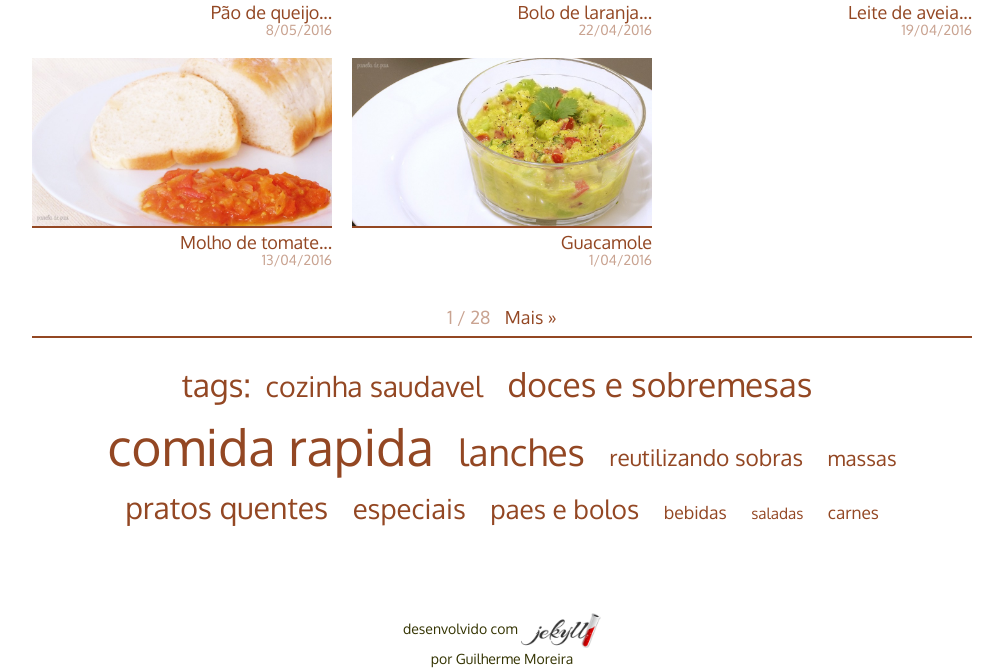
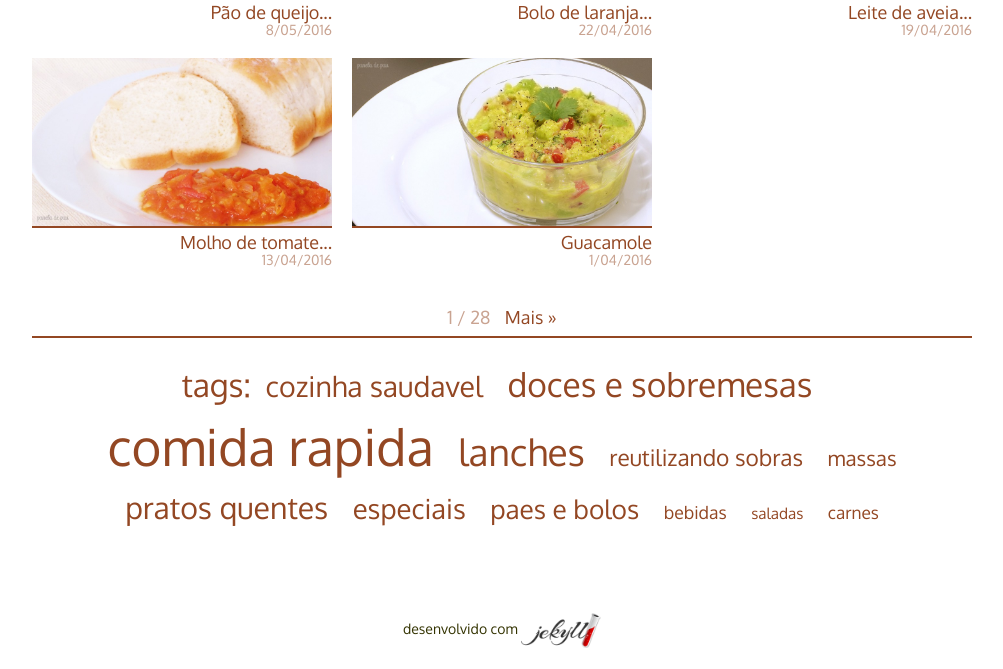
Before and after one commit to PaneladePau/paneladepau-jekyll-blog, a Jekyll site: the page built from index.html, in a window 1280 px wide, cut to the strip 1059-1728 px from the top of the page. Shown: the whole strip, without its empty margins (138-1141 px from the left). Built offline with Jekyll 4.4.1, drawn with Linux system fonts in a browser that asks for light colours; nearby versions of some CDN libraries; some web fonts are replaced; the list of posts is cut into pages by our own code; after the commit the page ends 1707 px from its top, so only the background shows below that.

```diff
--- a/_includes/signature.html
+++ b/_includes/signature.html
@@ -1 +1 @@
-<p class="assinatura">desenvolvido com <a href="http://jekyllrb.com/" target="_blank" class="jekyll">jekyll</a><br>por <a href="http://guilhermemoreira.com" target="_blank">Guilherme Moreira</a></p>
+<p class="assinatura">desenvolvido com <a href="http://jekyllrb.com/" target="_blank" class="jekyll">jekyll</a></p>
```
